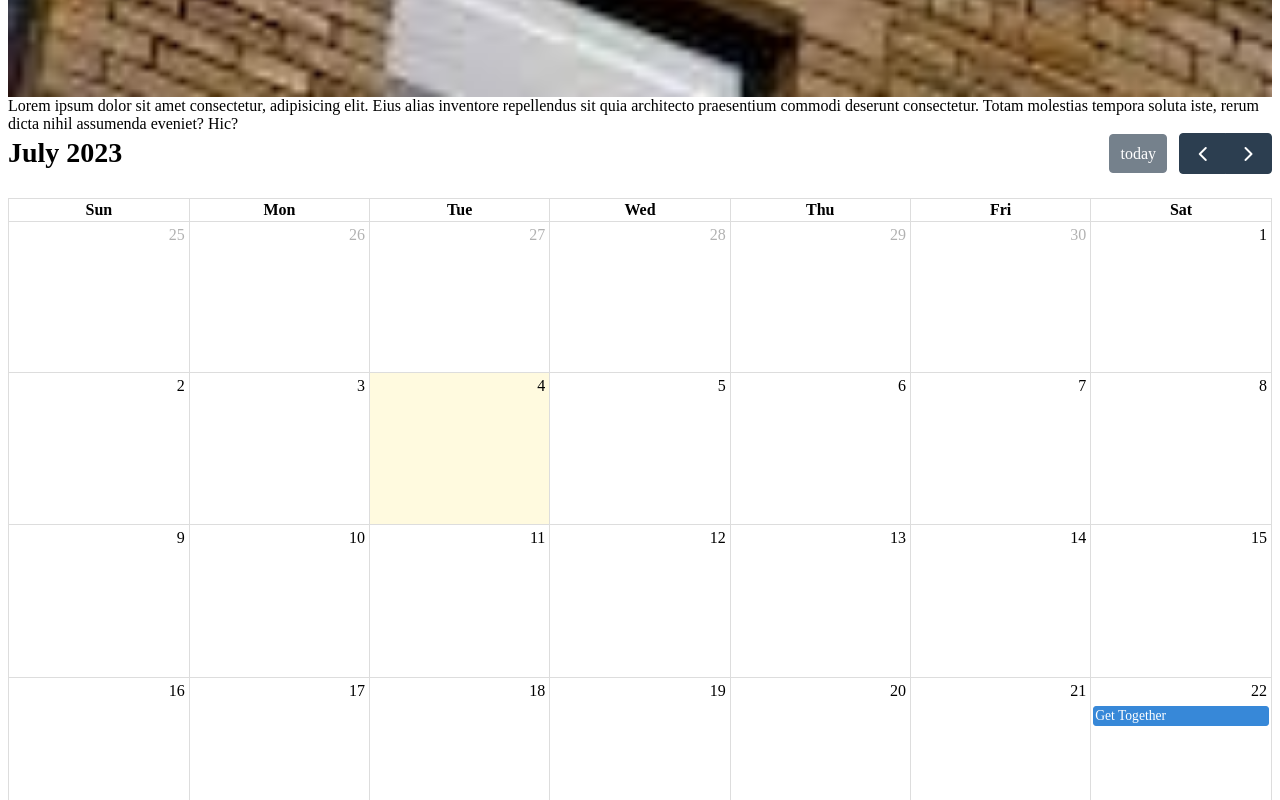
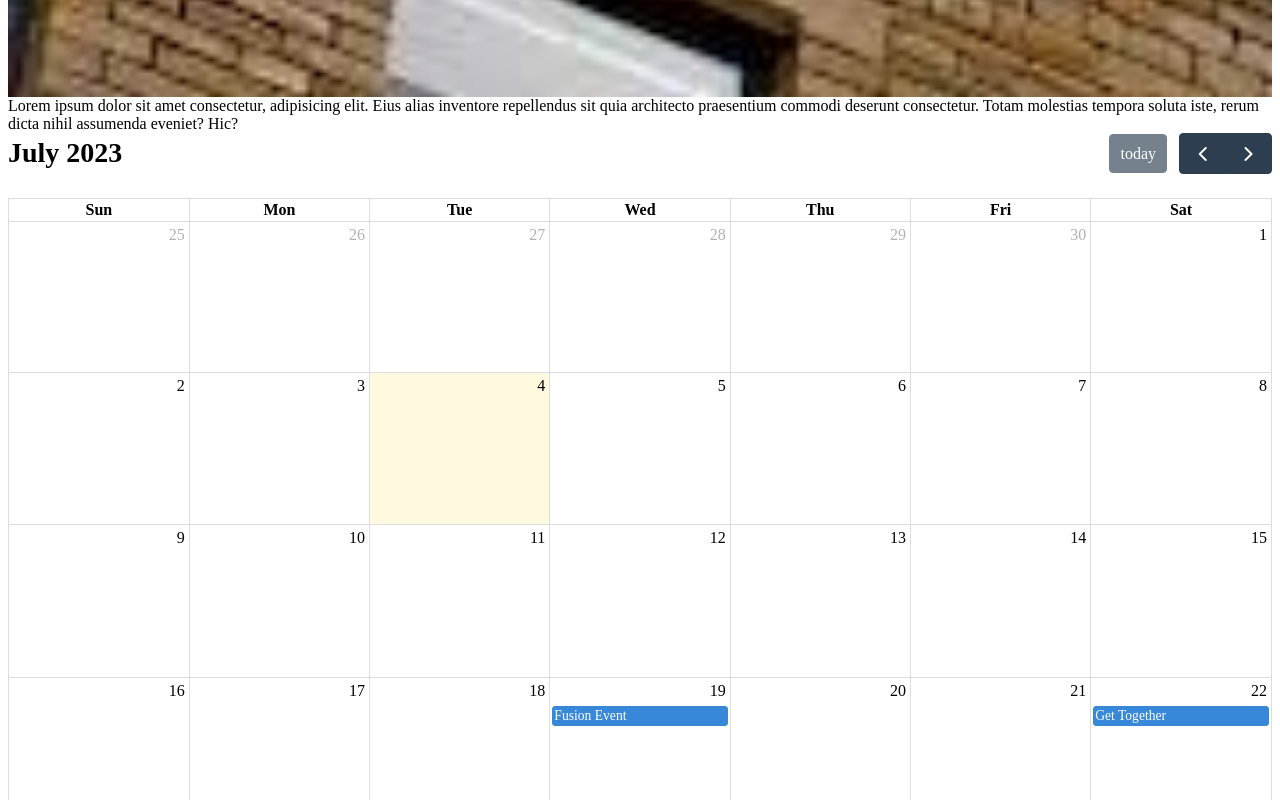
Before and after one commit to brandon-lindberg/cultural-fusion-hub, a Next.js app: page / in a window 1280 px wide. Shown: the part 980-1780 px from the top of the page. Built offline with nearby package versions, Linux system fonts and the light colour scheme.

Commit message:
added description alert for calendar events

```diff
--- a/components/Calendar.tsx
+++ b/components/Calendar.tsx
@@ -5,14 +5,20 @@ import dynamic from 'next/dynamic';
 
 // This component will be rendered on the client side only
 class CalendarComponent extends React.Component {
+  eventClick = (info) => {
+    // Use the information from the event that was clicked
+    alert('Event: ' + info.event.title + '\n' + 'Description: ' + info.event.extendedProps.description);
+  }
   render() {
     return (
       <FullCalendar
         plugins={[dayGridPlugin]}
         initialView="dayGridMonth"
         events={[
-          { title: 'Get Together', date: '2023-07-22' },
+          { title: 'Get Together', date: '2023-07-22', description: 'This is a get together event.' },
+          { title: 'Fusion Event', date: '2023-07-19', description: 'This is a fusion event.' },
         ]}
+        eventClick={this.eventClick}  // Add the eventClick handler
       />
     );
   }
--- a/pages/index.tsx
+++ b/pages/index.tsx
@@ -22,7 +22,9 @@ const IndexPage = () => (
       </div>
     </main>
     <div className="p-3">
-      <Calendar />
+      <div className="p-3">
+        <Calendar />
+      </div>
     </div>
   </Layout>
 );
```
